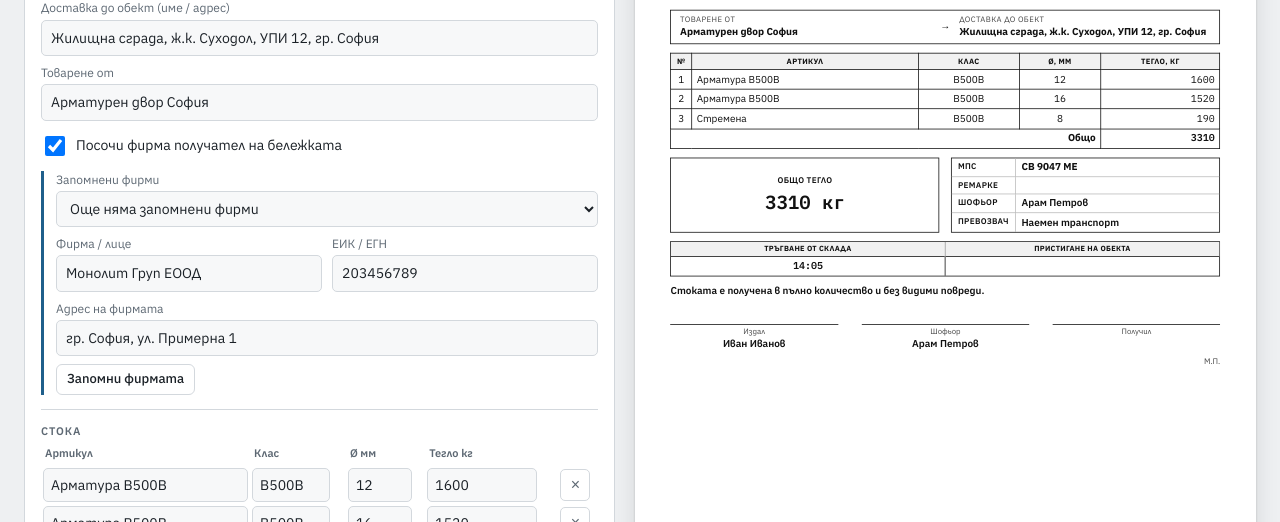
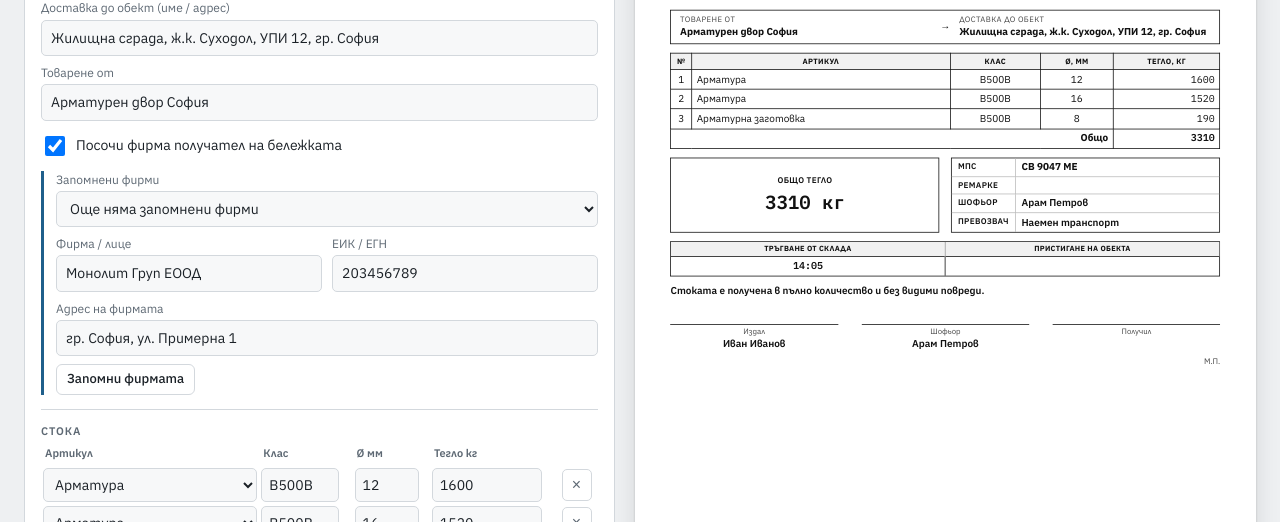
Before and after one commit to Skotch1cs/stomana-app, a plain HTML site: page index.html in a window 1280 px wide. Shown: the part 278-800 px from the top of the page. Drawn offline with Linux system fonts and the light colour scheme.

Commit message:
Бележка: избор на артикул „Арматура“ или „Арматурна заготовка“
Co-Authored-By: Claude Fable 5.2 <noreply@anthropic.com>
Claude-Session: https://claude.ai/code/session_01T6w6h9qyZGUebvui3W9mso

```diff
--- a/index.html
+++ b/index.html
@@ -57,7 +57,7 @@ input[type=number]{font-variant-numeric:tabular-nums}
 .items table{border-collapse:collapse;width:100%;min-width:420px}
 .items th{font-size:11px;font-weight:600;color:var(--muted);text-align:left;padding:0 4px 4px}
 .items td{padding:2px}
-.items input{padding:6px 7px}
+.items input,.items select{padding:6px 7px}
 .items .num{width:76px}
 .items .d{width:64px}
 .del{background:transparent;border:1px solid var(--line);color:var(--muted);border-radius:5px;width:30px;height:32px;cursor:pointer;font-size:16px;line-height:1}
@@ -468,11 +468,6 @@ input[type=number]{font-variant-numeric:tabular-nums}
   </section>
 </main>
 
-<datalist id="dl-products">
-  <option value="Арматура B500B"></option><option value="Арматура B420"></option><option value="Арматура A-I (гладка)"></option>
-  <option value="Арматурна мрежа"></option><option value="Стремена"></option><option value="Тел за връзване"></option>
-  <option value="Огъната арматура по спецификация"></option>
-</datalist>
 <datalist id="dl-grades"><option value="B500B"></option><option value="B420"></option><option value="B235"></option></datalist>
 <datalist id="dl-d"><option value="6"></option><option value="8"></option><option value="10"></option><option value="12"></option><option value="14"></option><option value="16"></option><option value="18"></option><option value="20"></option><option value="22"></option><option value="25"></option><option value="28"></option><option value="32"></option></datalist>
 <datalist id="dl-clients"></datalist><datalist id="dl-sites"></datalist><datalist id="dl-to"></datalist><datalist id="dl-plates"></datalist><datalist id="dl-drivers"></datalist>
@@ -507,7 +502,7 @@ input[type=number]{font-variant-numeric:tabular-nums}
     var s = store.settings;
     return { id:null, title:"Експедиционна бележка", no:formatNo(s.nextNo), date:todayISO(), time:nowHM(),
       hasClient:false, client:"", clientEik:"", clientAddr:"", site:"", from:s.loadPoint||"", to:"",
-      items:[{name:"Арматура B500B",grade:"B500B",d:"",len:"",qty:"",w:""}],
+      items:[{name:"Арматура",grade:"B500B",d:"",len:"",qty:"",w:""}],
       gross:"", tare:"", plate:"", trailer:"", driver:"", carrier:"",
       tDepart:nowHM(), tArrive:"", tStart:"", tEnd:"", issuer:s.operator||"", receiver:"", note:"" };
   }
@@ -517,9 +512,9 @@ input[type=number]{font-variant-numeric:tabular-nums}
     d.hasClient=true; d.client="Монолит Груп ЕООД"; d.clientEik="203456789"; d.clientAddr="гр. София, ул. Примерна 1";
     d.site="Жилищна сграда, ж.к. Суходол, УПИ 12, гр. София"; d.to="";
     d.items=[
-      {name:"Арматура B500B",grade:"B500B",d:"12",w:"1600"},
-      {name:"Арматура B500B",grade:"B500B",d:"16",w:"1520"},
-      {name:"Стремена",grade:"B500B",d:"8",w:"190"}
+      {name:"Арматура",grade:"B500B",d:"12",w:"1600"},
+      {name:"Арматура",grade:"B500B",d:"16",w:"1520"},
+      {name:"Арматурна заготовка",grade:"B500B",d:"8",w:"190"}
     ];
         d.plate="СВ 9047 МЕ"; d.driver="Арам Петров"; d.carrier="Наемен транспорт";
     d.issuer="Иван Иванов";
@@ -635,10 +630,16 @@ input[type=number]{font-variant-numeric:tabular-nums}
   $("doc-form").addEventListener("submit", function(e){ e.preventDefault(); });
 
   var tbody=$("items-body");
+  var ITEM_NAMES=["Арматура","Арматурна заготовка"];
+  /* the class has its own column, so older names like "Арматура B500B" become plain "Арматура" */
+  function normName(v){ v=String(v||"").trim(); return (!v || /^Арматура\s+(B\d|A-)/i.test(v)) ? "Арматура" : v; }
+  function nameOpts(cur){ var list=ITEM_NAMES.indexOf(cur)<0 ? ITEM_NAMES.concat([cur]) : ITEM_NAMES;
+    return list.map(function(v){ return "<option"+(v===cur?" selected":"")+">"+esc(v)+"</option>"; }).join(""); }
   function renderItems(){
+    doc.items.forEach(function(it){ it.name=normName(it.name); });
     tbody.innerHTML = doc.items.map(function(it,i){
       return "<tr>"+
-        "<td data-label=\"Артикул\"><input data-row=\""+i+"\" data-f=\"name\" list=\"dl-products\" value=\""+esc(it.name)+"\" aria-label=\"Артикул\"></td>"+
+        "<td data-label=\"Артикул\"><select data-row=\""+i+"\" data-f=\"name\" aria-label=\"Артикул\">"+nameOpts(it.name)+"</select></td>"+
         "<td data-label=\"Клас\"><input class=\"d\" data-row=\""+i+"\" data-f=\"grade\" style=\"width:78px\" list=\"dl-grades\" value=\""+esc(it.grade)+"\" aria-label=\"Клас\"></td>"+
         "<td data-label=\"Ø мм\"><input class=\"d\" data-row=\""+i+"\" data-f=\"d\" list=\"dl-d\" inputmode=\"numeric\" value=\""+esc(it.d)+"\" aria-label=\"Диаметър\"></td>"+
         "<td data-label=\"Тегло кг\"><input class=\"num\" style=\"width:110px\" data-row=\""+i+"\" data-f=\"w\" inputmode=\"decimal\" value=\""+esc(it.w)+"\" placeholder=\""+(autoW(it)?Math.round(autoW(it)):"")+"\" aria-label=\"Тегло\"></td>"+
@@ -652,12 +653,12 @@ input[type=number]{font-variant-numeric:tabular-nums}
   tbody.addEventListener("click", function(e){
     var b=e.target.closest("[data-del]"); if(!b) return;
     doc.items.splice(+b.dataset.del,1);
-    if(!doc.items.length) doc.items.push({name:"",grade:"",d:"",len:"",qty:"",w:""});
+    if(!doc.items.length) doc.items.push({name:"Арматура",grade:"B500B",d:"",len:"",qty:"",w:""});
     renderItems(); changed();
   });
   $("btn-add-row").addEventListener("click", function(){
     var last = doc.items[doc.items.length-1]||{};
-    doc.items.push({name:last.name||"Арматура B500B",grade:last.grade||"B500B",d:"",len:last.len||"",qty:"",w:""});
+    doc.items.push({name:last.name||"Арматура",grade:last.grade||"B500B",d:"",len:last.len||"",qty:"",w:""});
     renderItems(); changed();
     var ins = tbody.querySelectorAll("input[data-f=\"d\"]"); ins[ins.length-1].focus();
   });
```
